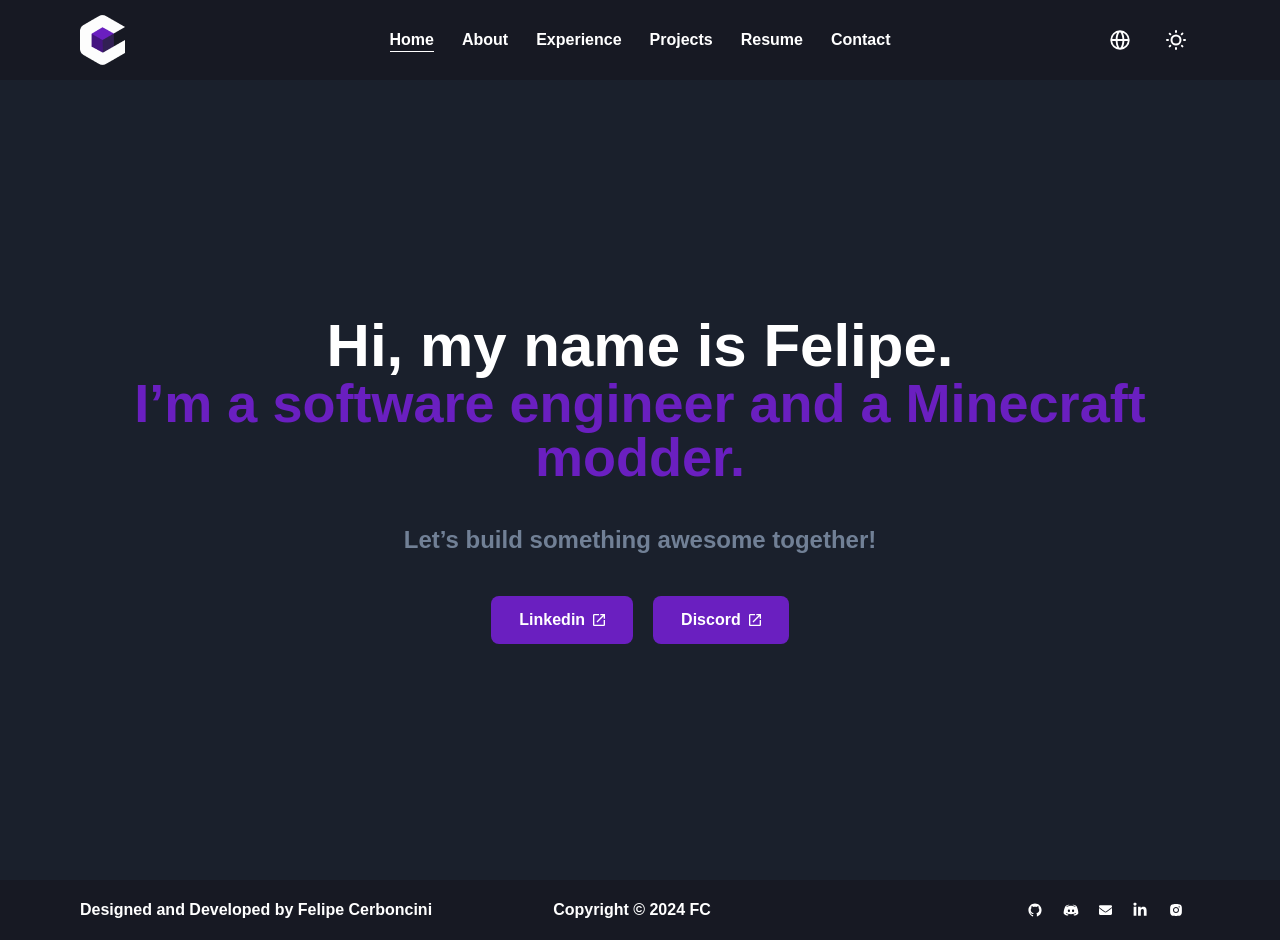
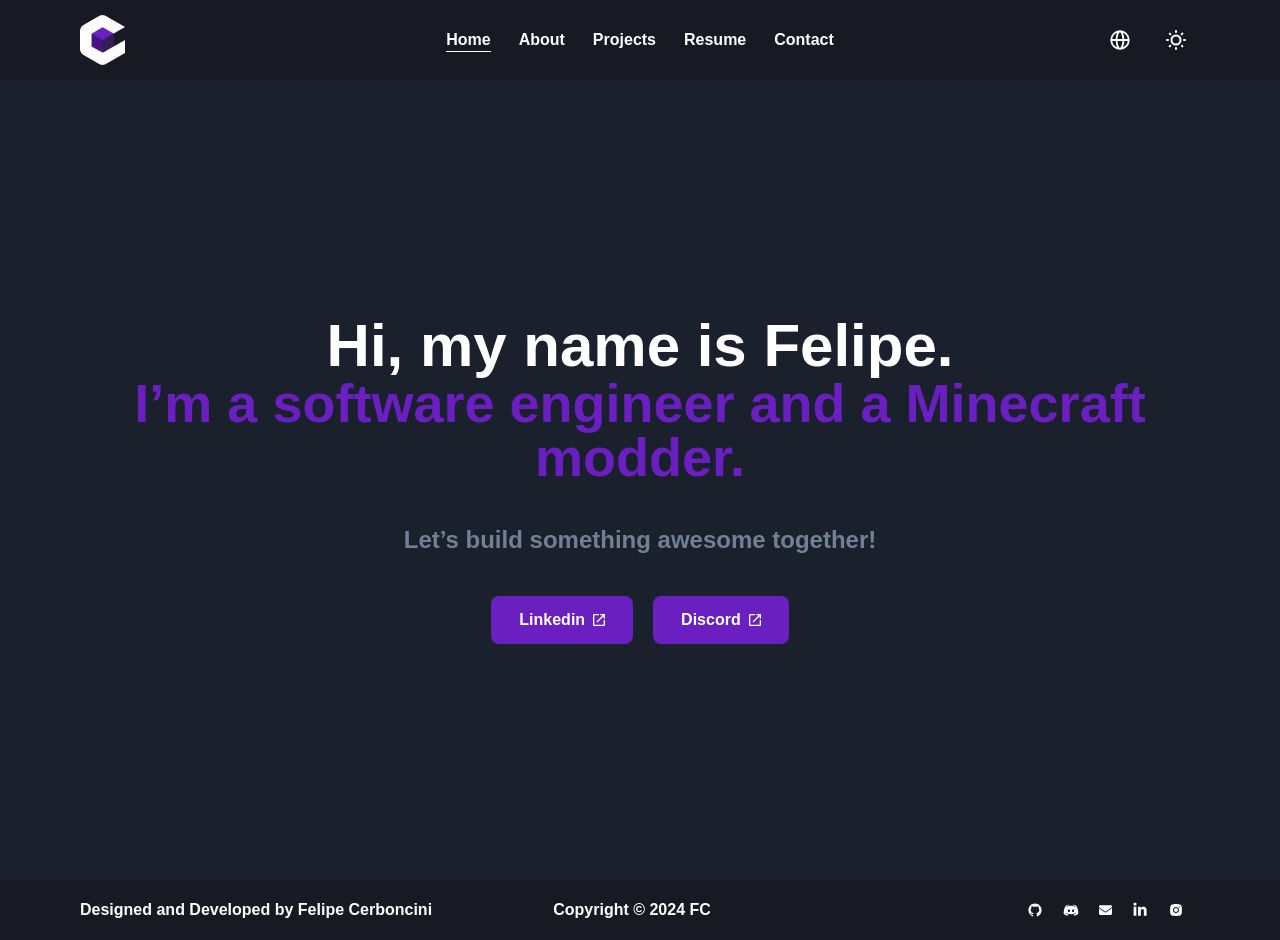
Before and after one commit to CerbonXD/Portfolio-WebSite, a React (Vite) app: page / in a window 1280 px wide. Built offline with nearby package versions, Linux system fonts and the light colour scheme; a web font is replaced by a local one; what i18next-xhr-backend would draw is missing.

Commit message:
Removed experience page

```diff
--- a/src/components/Nav/Nav.jsx
+++ b/src/components/Nav/Nav.jsx
@@ -43,7 +43,6 @@ export default function Nav() {
                     <ul className="flex justify-center gap-7">
                         <li><NavLink className={({isActive}) => isActive ? "border-b-[0.063rem] border-black dark:border-white py-[0.188rem] " : "" + navLinkCss} to="/">{t("nav.home")}</NavLink></li>
                         <li><NavLink className={({isActive}) => isActive ? "border-b-[0.063rem] border-black dark:border-white py-[0.188rem] " : "" + navLinkCss} to="/about">{t("nav.about")}</NavLink></li>
-                        <li><NavLink className={({isActive}) => isActive ? "border-b-[0.063rem] border-black dark:border-white py-[0.188rem] " : "" + navLinkCss} to="/experience">{t("nav.experience")}</NavLink></li>
                         <li><NavLink className={({isActive}) => isActive ? "border-b-[0.063rem] border-black dark:border-white py-[0.188rem] " : "" + navLinkCss} to="/projects">{t("nav.projects")}</NavLink></li>
                         <li><NavLink className={({isActive}) => isActive ? "border-b-[0.063rem] border-black dark:border-white py-[0.188rem] " : "" + navLinkCss} to="/resume">{t("nav.resume")}</NavLink></li>
                         <li><NavLink className={({isActive}) => isActive ? "border-b-[0.063rem] border-black dark:border-white py-[0.188rem] " : "" + navLinkCss} to="/contact">{t("nav.contact")}</NavLink></li>
@@ -83,7 +82,6 @@ export default function Nav() {
                                 <motion.ul className="flex flex-col items-center gap-8" variants={ulVariants}>
                                     <motion.li variants={navItemVariants} onClick={toggleMenu}><NavLink className={({isActive}) => isActive ? "border-b-[0.063rem] border-black dark:border-white py-[0.188rem] " : "" + navLinkCss} to="/">{t("nav.home")}</NavLink></motion.li>
                                     <motion.li variants={navItemVariants} onClick={toggleMenu}><NavLink className={({isActive}) => isActive ? "border-b-[0.063rem] border-black dark:border-white py-[0.188rem] " : "" + navLinkCss} to="/about">{t("nav.about")}</NavLink></motion.li>
-                                    <motion.li variants={navItemVariants} onClick={toggleMenu}><NavLink className={({isActive}) => isActive ? "border-b-[0.063rem] border-black dark:border-white py-[0.188rem] " : "" + navLinkCss} to="/experience">{t("nav.experience")}</NavLink></motion.li>
                                     <motion.li variants={navItemVariants} onClick={toggleMenu}><NavLink className={({isActive}) => isActive ? "border-b-[0.063rem] border-black dark:border-white py-[0.188rem] " : "" + navLinkCss} to="/projects">{t("nav.projects")}</NavLink></motion.li>
                                     <motion.li variants={navItemVariants} onClick={toggleMenu}><NavLink className={({isActive}) => isActive ? "border-b-[0.063rem] border-black dark:border-white py-[0.188rem] " : "" + navLinkCss} to="/resume">{t("nav.resume")}</NavLink></motion.li>
                                     <motion.li variants={navItemVariants} onClick={toggleMenu}><NavLink className={({isActive}) => isActive ? "border-b-[0.063rem] border-black dark:border-white py-[0.188rem] " : "" + navLinkCss} to="/contact">{t("nav.contact")}</NavLink></motion.li>
```
